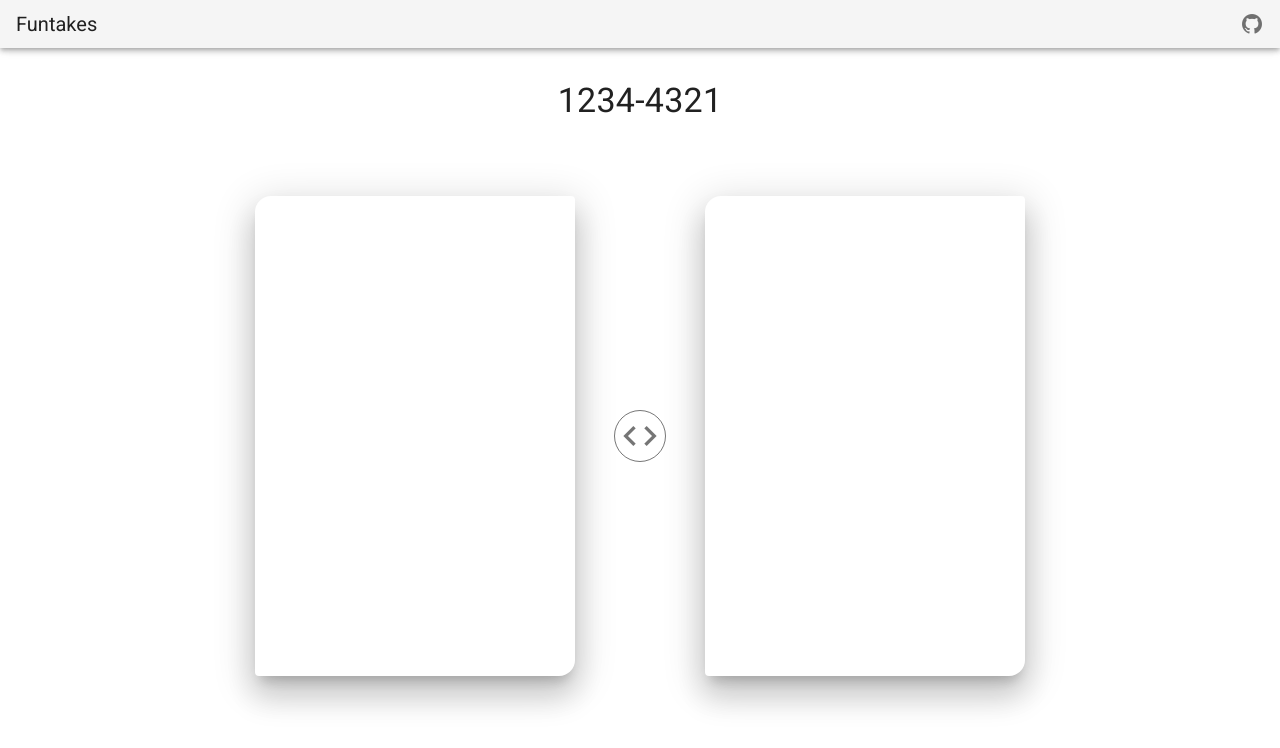
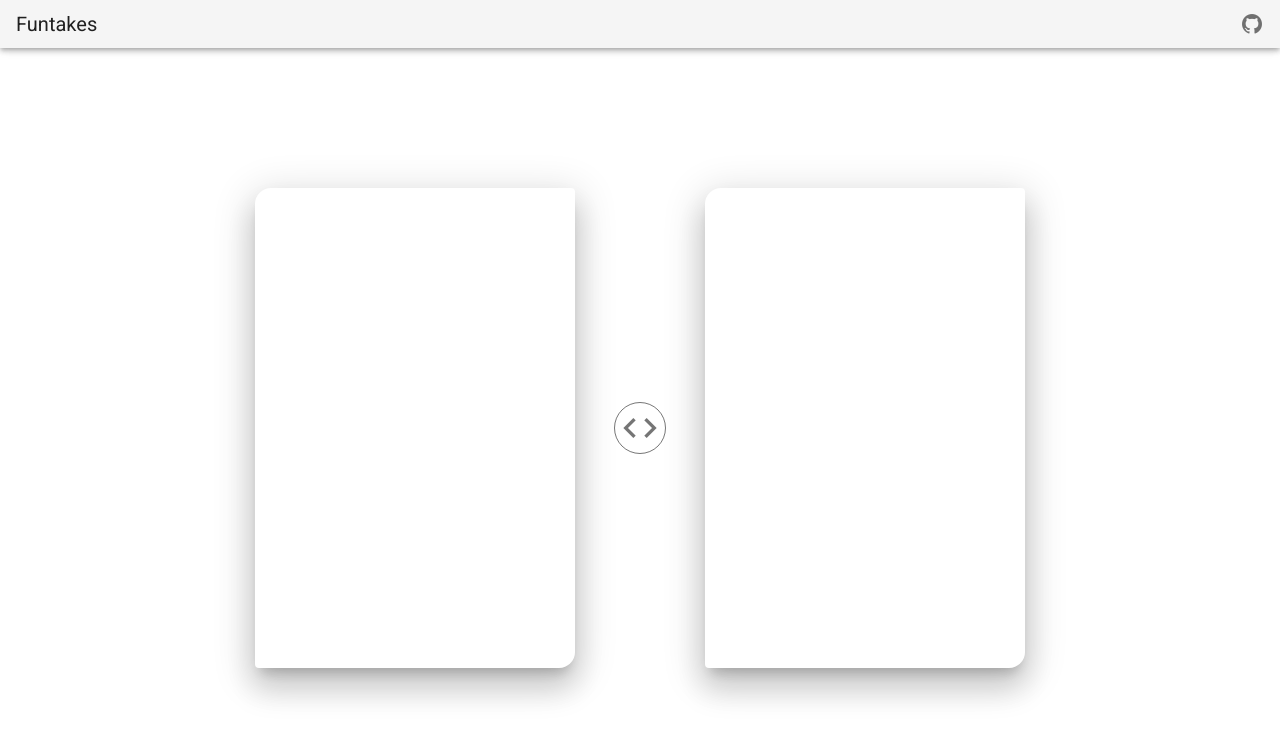
Before and after one commit to nykotar/rv-funtakes, a Nuxt app: page /funtake in a window 1280 px wide. Shown: the top 748 px of the page. Built offline with nearby package versions, Linux system fonts and the light colour scheme; what vue-status-indicator would draw is missing.

Commit message:
Improvements in index

```diff
--- a/pages/funtake.vue
+++ b/pages/funtake.vue
@@ -5,8 +5,8 @@
       fluid
     >
       <v-row justify="center">
-        <h1 class="text-center display-1">
-          1234-4321
+        <h1 class="text-center display-1 font-weight-light">
+          {{ targetId }}
         </h1>
       </v-row>
       <v-row
@@ -250,8 +250,12 @@ export default {
       colors: [],
       animLeft: '',
       animRight: '',
-      targetId: '',
-      play: true
+      play: false
+    }
+  },
+  computed: {
+    targetId () {
+      return this.$store.state.funtake.settings.targetId
     }
   },
   methods: {
--- a/pages/index.vue
+++ b/pages/index.vue
@@ -26,14 +26,15 @@
                 <v-row v-for="(number, index) in sequence" :key="index" align="center">
                   <v-col>
                     <v-text-field
-                      v-model="sequence[index]"
+                      v-model="sequence[index].range"
                       type="number"
                       label="Number range"
                       required
+                      @input="calcBits(index)"
                     />
                   </v-col>
                   <v-col>
-                    <p>Bits: {{ calcBits(sequence[index]) }}</p>
+                    <p>Bits: {{ sequence[index].bits }}</p>
                   </v-col>
                 </v-row>
               </div>
@@ -66,9 +67,9 @@
         <v-btn
           color="success"
           class="mr-4 mt-3"
-          @click="validate"
+          @click="startFuntake"
         >
-          Begin
+          Start
         </v-btn>
       </v-container>
     </v-container>
@@ -79,20 +80,20 @@
 export default {
   data () {
     return {
-      sequence: [9],
+      sequence: [{ range: 9, bits: 4 }],
       targetId: ''
     }
   },
   computed: {
     shareLink () {
       let link = window.location.origin + '/?'
-      link = link + `targetId=${this.targetId}&sequence=${this.sequence.join(',')}`
+      link = link + `targetId=${this.targetId}&sequence=${this.sequence.map((elem) => { return elem.range }).join(',')}`
       return link
     },
     totalBits () {
       let total = 0
       for (const num of this.sequence) {
-        total = total + this.calcBits(num)
+        total = total + num.bits
       }
       return total
     }
@@ -119,8 +120,14 @@ export default {
         this.sequence.pop()
       }
     },
-    calcBits (num) {
-      return Math.floor(Math.log(num) / Math.log(2)) + 1
+    calcBits (index) {
+      const num = this.sequence[index].range
+      this.sequence[index].bits = Math.floor(Math.log(num) / Math.log(2)) + 1
+    },
+    startFuntake () {
+      this.$store.commit('funtake/setSequence', this.sequence)
+      this.$store.commit('funtake/setTargetId', this.targetId)
+      this.$router.push({ path: '/funtake' })
     }
   }
 }
--- /dev/null
+++ b/store/funtake.js
@@ -0,0 +1,15 @@
+export const state = () => ({
+  settings: {
+    targetId: '',
+    sequence: []
+  }
+})
+
+export const mutations = {
+  setSequence (state, sequence) {
+    state.settings.sequence = sequence
+  },
+  setTargetId (state, targetId) {
+    state.settings.targetId = targetId
+  }
+}
```
